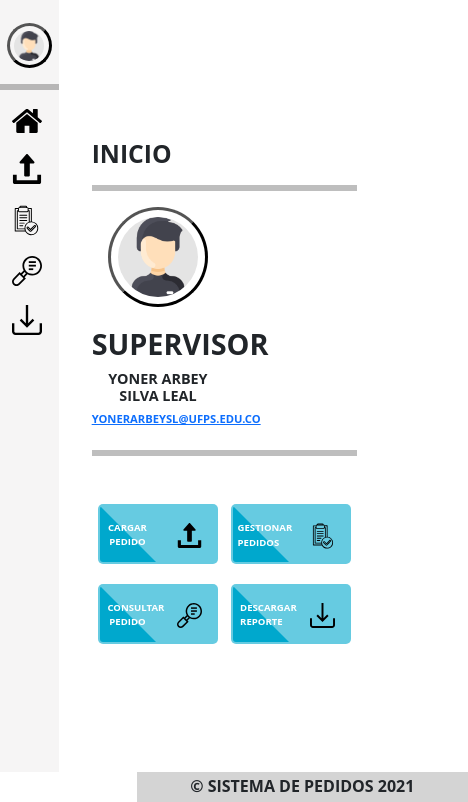
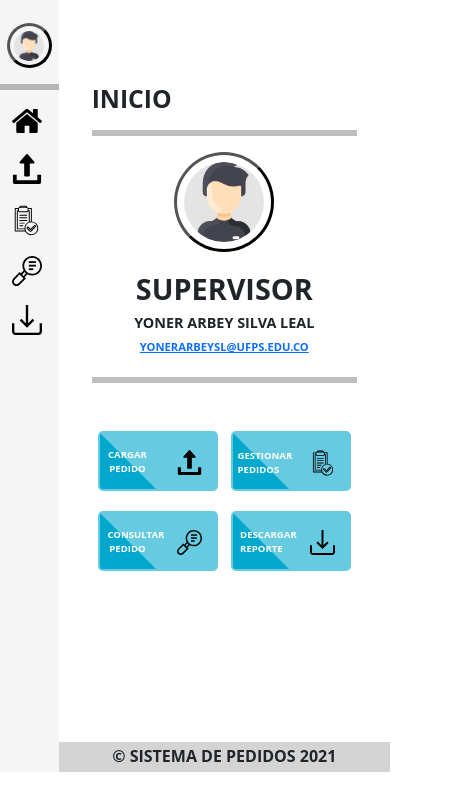
Before and after one commit to RogeiroBothia/Gestion-de-obras-de-construccion-Generalidades-y-Pedidos-de-materiales-e-insumos, a plain HTML site: page html/Sis_Supervisor_Prin.html in a window 390 px wide. Shown: the part 72-874 px from the top of the page, 468 px wide, since content can reach past the window. After the commit the page ends 844 px from the top, so only its background shows below. Drawn offline with Linux system fonts and the light colour scheme.

Commit message:
Correccion del footer

```diff
--- a/css/style.css
+++ b/css/style.css
@@ -275,7 +275,7 @@ hr{
     align-items: center;
     padding-top: 95px;
     margin-left: 20%;
-    min-height: 100vh;
+    min-height: calc(100vh - 128px);
 }
 
 .contenedor-principal-active {
@@ -319,7 +319,12 @@ hr{
     margin: 0;
 }
 
+#contenedor-div .div-figure{
+    width: 50%;
+}
+
 #contenedor-div .div-info{
+    width: 50%;
     display: flex;
     flex-direction: column;
     justify-content: space-between;
@@ -395,6 +400,7 @@ footer{
     bottom: 0;
     z-index: 100;
     margin-left: 20%;
+    margin-top: auto;
 }
 
 .footer_active{
@@ -624,9 +630,18 @@ footer .titulo-final{
         justify-content: center;
     }
 
+    .div-figure{
+        width: 100% !important;
+    }
+
     .contenedor-div-section .div-info{
         text-align: center;
         margin-top: 20px;
+        width: 100% !important;
+    }
+
+    .contenedor-div-section{
+        align-items: center;
     }
 
     #contenedor-div .div-info h1{
@@ -696,7 +711,7 @@ footer .titulo-final{
     }
 
     footer{
-        left: 15% !important;
+        margin-left: 15% !important;
         width: 85% !important;
     }
 }
```
